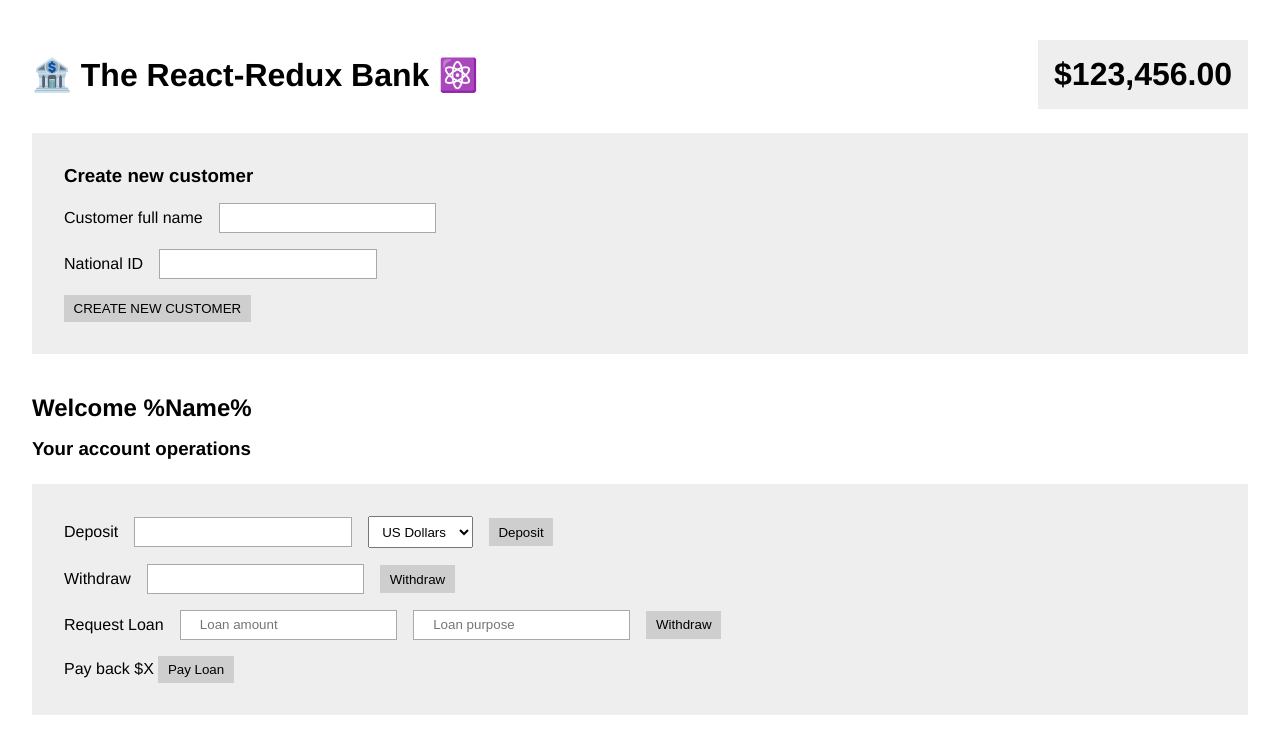
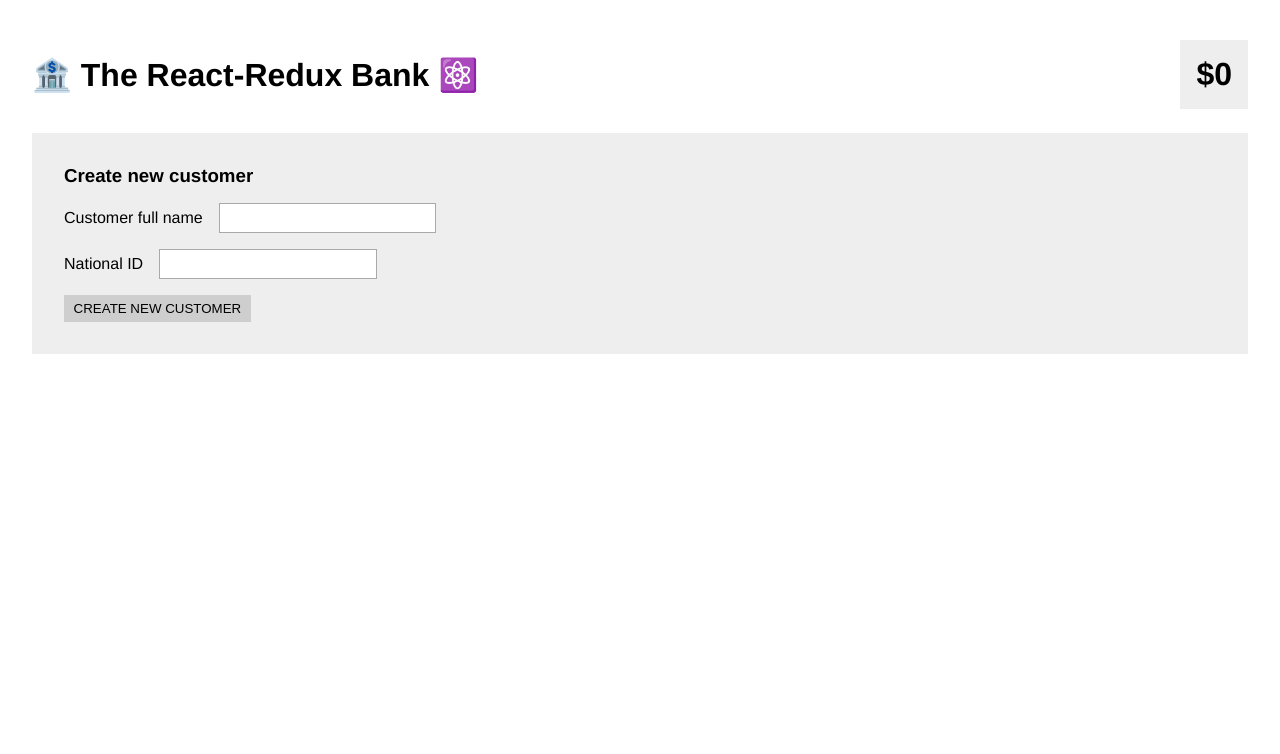
Before and after one commit to GhostArena/redux-intro, a React (Create React App) app: page / in a window 1280 px wide. Shown: the top 754 px of the page. Built offline with nearby package versions, Linux system fonts and the light colour scheme.

Commit message:
Installed thunk and added a deposit middleware

```diff
--- a/package.json
+++ b/package.json
@@ -8,8 +8,10 @@
     "@testing-library/user-event": "^13.5.0",
     "react": "^18.2.0",
     "react-dom": "^18.2.0",
+    "react-redux": "^8.1.2",
     "react-scripts": "5.0.1",
     "redux": "^4.2.1",
+    "redux-thunk": "^2.4.2",
     "web-vitals": "^2.1.4"
   },
   "scripts": {
--- a/src/App.css
+++ b/src/App.css
@@ -20,6 +20,7 @@
   align-items: start;
   gap: 1rem;
   width: auto;
+  margin-bottom: 2rem;
 }
 
 .form-items {
--- a/src/components/Bank.js
+++ b/src/components/Bank.js
@@ -2,8 +2,10 @@
 import Welcome from "./Welcome";
 import DisplayBalance from "../features/account/DisplayBalance";
 import CreateCustomer from "../features/customer/CreateCustomer";
+import { useSelector } from "react-redux";
 
 const Bank = () => {
+  const fullName = useSelector((state) => state.customer.fullName);
   return (
     <div>
       <div className="header">
@@ -12,10 +14,7 @@
         </div>
         <DisplayBalance />
       </div>
-      <div>
-        <CreateCustomer />
-      </div>
-      <Welcome />
+      <div>{!fullName ? <CreateCustomer /> : <Welcome />}</div>
     </div>
   );
 };
--- a/src/components/Welcome.js
+++ b/src/components/Welcome.js
@@ -1,21 +1,15 @@
 import React from "react";
 import AccountOperations from "../features/account/AccountOperations";
+import Customer from "../features/customer/Customer";
 
 const Welcome = () => {
-  const { Deposit, Withdraw, RequestLoan, PayLoan } = AccountOperations;
   return (
     <section>
       <div className="header">
-        <div className="header-text">
-          <h1>Welcome %Name%</h1>
-          <h3>Your account operations</h3>
-        </div>
+        <Customer />
       </div>
-      <div className="form">
-        <Deposit />
-        <Withdraw />
-        <RequestLoan />
-        <PayLoan />
+      <div className="">
+        <AccountOperations />
       </div>
     </section>
   );
--- a/src/features/account/AccountOperations.js
+++ b/src/features/account/AccountOperations.js
@@ -1,47 +1,94 @@
-import React from "react";
+import React, { useState } from "react";
+import { useDispatch, useSelector } from "react-redux";
+import { deposit, payLoan, requestLoan, withdraw } from "./accountSlice";
 
-const Deposit = () => {
+const AccountOperations = () => {
+  const [depositAmount, setDepositAmount] = useState("");
+  const [currency, setCurrency] = useState("");
+  const [withdrawalAmount, setWithdrawalAmount] = useState("");
+  const [loanAmount, setLoanAmount] = useState("");
+  const [loanPurpose, setLoanPurpose] = useState("");
+
+  const dispatch = useDispatch();
+  const {
+    loan: currentLoan,
+    loanPurpose: currentLoanPurpose,
+    balance,
+  } = useSelector((store) => store.account);
+
+  const handleDeposit = () => {
+    if (!depositAmount) return;
+    dispatch(deposit(Number(depositAmount), currency));
+    setDepositAmount("");
+    setCurrency("");
+  };
+
+  const handleWithdrawal = () => {
+    if (!withdrawalAmount) return;
+    dispatch(withdraw(withdrawalAmount));
+    console.log(withdrawalAmount);
+  };
+
+  const handleRequestLoan = () => {
+    if (!loanAmount || !loanPurpose) return;
+    dispatch(requestLoan(Number(loanAmount), loanPurpose));
+    setLoanAmount("");
+    setLoanPurpose("");
+  };
+
+  const handlePayLoan = () => {
+    dispatch(payLoan());
+  };
+
   return (
-    <div className="form-items">
-      <label>Deposit</label>
-      <input type="text" />
-      <select>
-        <option>US Dollars</option>
-      </select>
-      <button>Deposit</button>
+    <div className="form">
+      <div className="form-items">
+        <label>Deposit</label>
+        <input
+          type="number"
+          value={depositAmount}
+          onChange={(e) => setDepositAmount(e.target.value)}
+        />
+        <select value={currency} onChange={(e) => setCurrency(e.target.value)}>
+          <option value="USD">US Dollars</option>
+          <option value="EUR">Euro</option>
+          <option value="GBP">British Punds</option>
+        </select>
+        <button onClick={handleDeposit}>Deposit {depositAmount}</button>
+      </div>
+      <div className="form-items">
+        <label>Withdraw</label>
+        <input
+          type="number"
+          value={withdrawalAmount}
+          onChange={(e) => setWithdrawalAmount(e.target.value)}
+        />
+        <button onClick={handleWithdrawal}>Withdraw</button>
+      </div>
+      <div className="form-items">
+        <label>Request Loan</label>
+        <input
+          type="number"
+          placeholder="Loan amount"
+          value={loanAmount}
+          onChange={(e) => setLoanAmount(e.target.value)}
+        />
+        <input
+          type="text"
+          placeholder="Loan purpose"
+          value={loanPurpose}
+          onChange={(e) => setLoanPurpose(e.target.value)}
+        />
+        <button onClick={handleRequestLoan}>Request Loan</button>
+      </div>
+      {currentLoan > 0 && (
+        <span>
+          Pay back ${currentLoan} ({currentLoanPurpose})
+          <button onClick={handlePayLoan}>Pay Loan</button>
+        </span>
+      )}
     </div>
   );
 };
 
-const Withdraw = () => {
-  return (
-    <div className="form-items">
-      <label>Withdraw</label>
-      <input type="text" />
-      <button>Withdraw</button>
-    </div>
-  );
-};
-
-const RequestLoan = () => {
-  return (
-    <div className="form-items">
-      <label>Request Loan</label>
-      <input type="text" placeholder="Loan amount" />
-      <input type="text" placeholder="Loan purpose" />
-      <button>Withdraw</button>
-    </div>
-  );
-};
-
-const PayLoan = () => {
-  return (
-    <span>
-      Pay back $X <button>Pay Loan</button>
-    </span>
-  );
-};
-
-const AccountOperations = { Deposit, Withdraw, RequestLoan,PayLoan };
-
 export default AccountOperations;
--- a/src/features/account/DisplayBalance.js
+++ b/src/features/account/DisplayBalance.js
@@ -1,9 +1,12 @@
 import React from "react";
+import { useSelector } from "react-redux";
 
 const DisplayBalance = () => {
+  const { balance } = useSelector((store) => store.account);
+
   return (
     <div className="money">
-      <h1>$123,456.00</h1>
+      <h1>${balance}</h1>
     </div>
   );
 };
--- a/src/features/account/accountSlice.js
+++ b/src/features/account/accountSlice.js
@@ -11,7 +11,6 @@
     case "account/withdrawal":
       return { ...state, balance: state.balance - action.payload };
     case "account/requestLoan":
-      //   if (state.balance > 0) return state;
       return {
         ...state,
         balance: state.balance + action.payload.amount,
@@ -31,11 +30,25 @@
   }
 };
 
-export const deposit = (amount) => {
-  return { type: "account/deposit", payload: amount };
+//Action Creator
+export const deposit = (amount, currency) => {
+  if (currency === "USD") return { type: "account/deposit", payload: amount };
+
+  return async (dispatch, getState) => {
+    //API Call
+    const host = "api.frankfurter.app";
+    const res = await fetch(
+      `https://${host}/latest?amount=${amount}&from=${currency}&to=USD`
+    );
+    const data = await res.json();
+    const converted = data.rates.USD;
+
+    //return action
+    dispatch({ type: "account/deposit", payload: converted });
+  };
 };
 export const withdraw = (amount) => {
-  return { type: "account/withdraw", payload: amount };
+  return { type: "account/withdrawal", payload: amount };
 };
 export const requestLoan = (amount, purpose) => {
   return {
--- a/src/features/customer/CreateCustomer.js
+++ b/src/features/customer/CreateCustomer.js
@@ -1,21 +1,40 @@
-import React from "react";
+import React, { useEffect, useState } from "react";
+import { useDispatch } from "react-redux";
+import { createCustomer } from "./customerSlice";
 
 const CreateCustomer = () => {
+  const [fullName, setFullName] = useState("");
+  const [nationalID, setNationalID] = useState("");
+
+  const dispatch = useDispatch();
+  const handleClick = () => {
+    if (!fullName || !nationalID) return;
+    dispatch(createCustomer(fullName, nationalID));
+  };
+
   return (
-    <form>
+    <div className="form">
       <h3>Create new customer</h3>
       <div className="form-component">
         <label>Customer full name</label>
-        <input type="text" />
+        <input
+          type="text"
+          value={fullName}
+          onChange={(e) => setFullName(e.target.value)}
+        />
       </div>
       <div className="form-component">
         <label>National ID</label>
-        <input type="text" />
+        <input
+          type="text"
+          value={nationalID}
+          onChange={(e) => setNationalID(e.target.value)}
+        />
       </div>
       <div>
-        <button>CREATE NEW CUSTOMER</button>
+        <button onClick={handleClick}>CREATE NEW CUSTOMER</button>
       </div>
-    </form>
+    </div>
   );
 };
 
--- /dev/null
+++ b/src/features/customer/Customer.js
@@ -0,0 +1,15 @@
+import React from "react";
+import { useSelector } from "react-redux";
+
+const Customer = () => {
+  const customer = useSelector((store) => store.customer.fullName);
+
+  return (
+    <div className="header-text">
+      <h1>Welcome, {customer}</h1>
+      <h3>Your account operations</h3>
+    </div>
+  );
+};
+
+export default Customer;
--- a/src/index.js
+++ b/src/index.js
@@ -1,5 +1,6 @@
 import React from "react";
 import ReactDOM from "react-dom/client";
+import { Provider } from "react-redux";
 import "./index.css";
 import store from "./store";
 import App from "./App";
@@ -7,6 +8,8 @@
 const root = ReactDOM.createRoot(document.getElementById("root"));
 root.render(
   <React.StrictMode>
-    <App />
+    <Provider store={store}>
+      <App />
+    </Provider>
   </React.StrictMode>
 );
--- a/src/store.js
+++ b/src/store.js
@@ -1,4 +1,5 @@
-import { combineReducers, createStore } from "redux";
+import { applyMiddleware, combineReducers, createStore } from "redux";
+import thunk from "redux-thunk";
 import accountReducer from "./features/account/accountSlice";
 import customerReducer from "./features/customer/customerSlice";
 
@@ -7,6 +8,6 @@
   customer: customerReducer,
 });
 
-const store = createStore(rootReducer);
+const store = createStore(rootReducer, applyMiddleware(thunk));
 
-export default store
+export default store;
```
Also changed, not shown: 1 other file (tests, documents, lock files or other folders).
